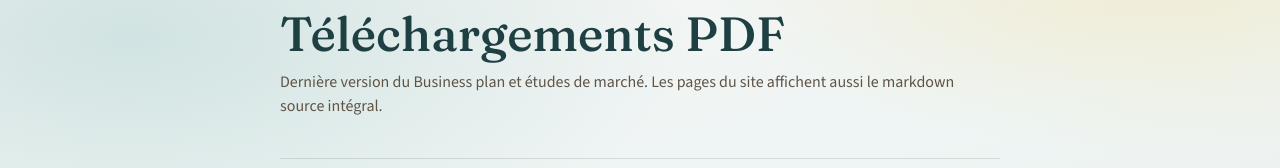
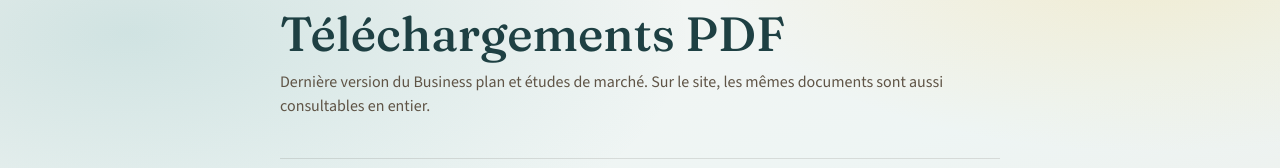
Before and after one commit to AnthonyPortier/latitude39, a Next.js app: page /telechargements in a window 1280 px wide. Shown: the part 127-295 px from the top of the page. Built offline with nearby package versions, Linux system fonts and the light colour scheme.

Commit message:
copy: reformuler textes docs sans jargon technique
Documents présentés en entier ; graphiques placés dans le texte
de l’étude — plus de « Markdown » / « ancrés » côté interface.

```diff
--- a/src/app/business-plan/page.tsx
+++ b/src/app/business-plan/page.tsx
@@ -16,7 +16,7 @@ export default function BusinessPlanPage() {
         className="mb-6 text-sm uppercase tracking-[0.14em] text-olivier-700"
         translate="no"
       >
-        Contenu intégral · Business plan · business-plan-banque.md
+        Document complet · Business plan
       </p>
       <MarkdownDoc content={content} />
     </div>
--- a/src/app/etude-marche/page.tsx
+++ b/src/app/etude-marche/page.tsx
@@ -14,7 +14,7 @@ export default function EtudeMarchePage() {
   return (
     <div className="mx-auto max-w-4xl px-4 py-12 md:px-6 md:py-16">
       <p className="mb-6 text-sm uppercase tracking-[0.14em] text-olivier-700">
-        Contenu intégral · graphiques ancrés dans le texte
+        Document complet · graphiques placés dans le texte
       </p>
       <EtudeMarcheBody content={content} annex={annex} />
     </div>
--- a/src/app/graphiques/page.tsx
+++ b/src/app/graphiques/page.tsx
@@ -1,6 +1,6 @@
 import { redirect } from "next/navigation";
 
-/** Les graphiques sont désormais ancrés dans l’étude de marché. */
+/** Les graphiques sont désormais dans le texte de l’étude de marché. */
 export default function GraphiquesRedirectPage() {
   redirect("/etude-marche");
 }
--- a/src/app/page.tsx
+++ b/src/app/page.tsx
@@ -37,7 +37,7 @@ const sections = [
     href: "/etude-marche",
     title: "Étude de marché",
     noTranslate: false,
-    text: "Texte complet avec graphiques ancrés (saisonnalité, AirDNA, Vinon, 133 k€).",
+    text: "Texte complet, avec les graphiques placés dans le texte (saisonnalité, AirDNA, Vinon, 133 k€).",
   },
   {
     href: "/telechargements",
@@ -132,8 +132,8 @@ export default function HomePage() {
               Documents du dossier
             </h2>
             <p className="mt-4 max-w-2xl text-lg leading-relaxed text-pierre-700">
-              Markdown source en intégralité. Les graphiques sont ancrés dans
-              l’étude de marché.
+              Les documents sont présentés en entier. Dans l’étude de marché,
+              les graphiques apparaissent au fil du texte, au bon endroit.
             </p>
           </Reveal>
 
--- a/src/app/telechargements/page.tsx
+++ b/src/app/telechargements/page.tsx
@@ -52,8 +52,8 @@ export default function TelechargementsPage() {
       </h1>
       <p className="mt-3 text-pierre-700">
         Dernière version du <span translate="no">Business plan</span> et études
-        de marché. Les pages du site affichent aussi le markdown source
-        intégral.
+        de marché. Sur le site, les mêmes documents sont aussi consultables en
+        entier.
       </p>
 
       <ul className="mt-10 divide-y divide-[var(--line)] border-y border-[var(--line)]">
--- a/src/components/EtudeMarcheBody.tsx
+++ b/src/components/EtudeMarcheBody.tsx
@@ -78,7 +78,7 @@ export function EtudeMarcheBody({ content, annex }: EtudeMarcheBodyProps) {
       {annex ? (
         <section className="mt-16 max-w-3xl border-t border-[var(--line)] pt-12">
           <p className="mb-6 text-sm uppercase tracking-[0.14em] text-olivier-700">
-            Annexe — tableaux sources · etude-marche-graphiques.md
+            Annexe — tableaux et données sources
           </p>
           <MarkdownDoc content={annex} />
         </section>
```
Also changed, not shown: 1 other file (tests, documents, lock files or other folders).
